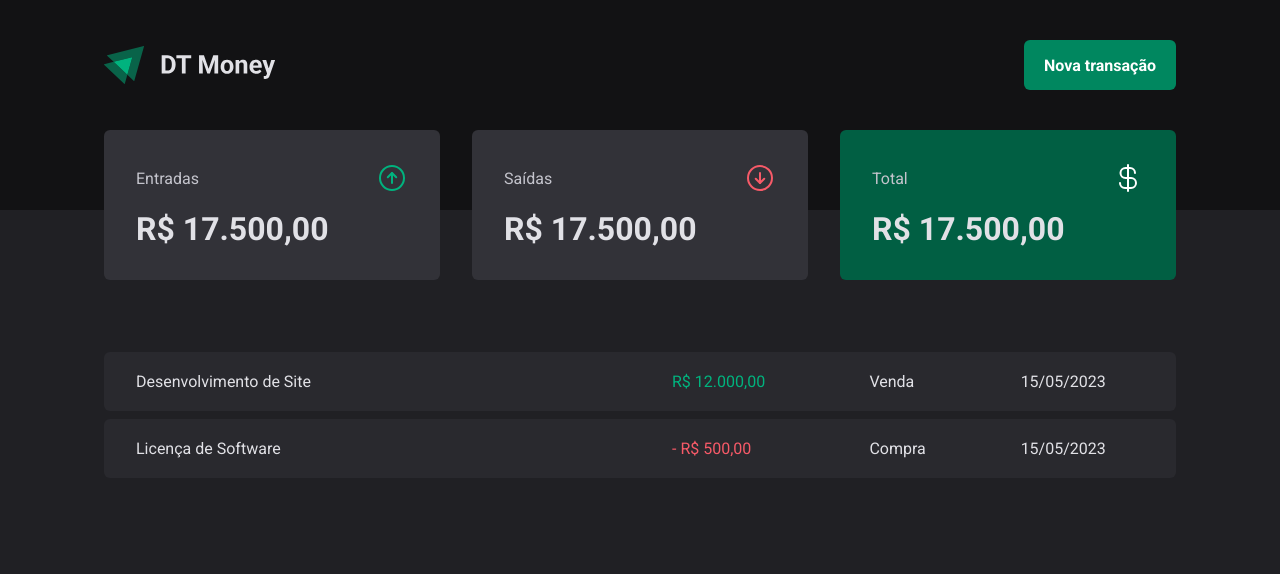
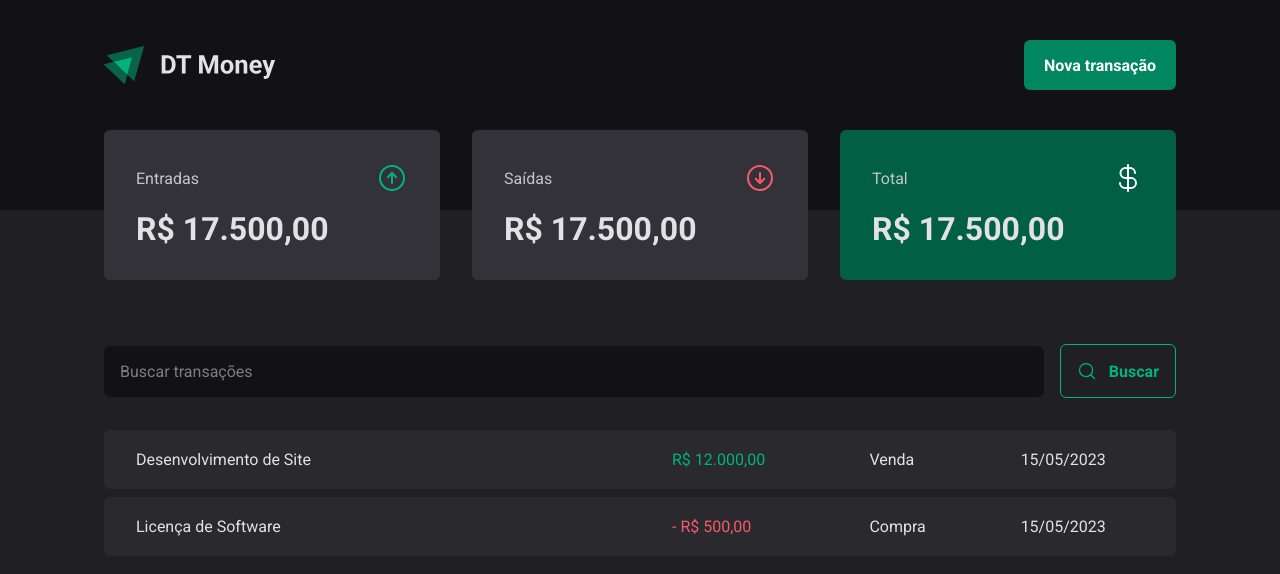
Before and after one commit to ivanrpassos/dt-money, a React (Vite) app: page / in a window 1280 px wide. Shown: the top 574 px of the page. Built offline with nearby package versions, Linux system fonts and the light colour scheme.

Commit message:
Aula 5 - Componente: SearchForm

```diff
--- /dev/null
+++ b/src/pages/Transctions/components/SearchForm.tsx
@@ -0,0 +1,14 @@
+import { SearchFormContainer } from './styles';
+
+import { MagnifyingGlass } from 'phosphor-react';
+
+export const SearchForm = () => {
+  return (
+    <SearchFormContainer>
+      <input type='text' placeholder='Buscar transações' />
+      <button type='submit'>
+        <MagnifyingGlass size={20} /> Buscar
+      </button>
+    </SearchFormContainer>
+  );
+};
--- /dev/null
+++ b/src/pages/Transctions/components/styles.ts
@@ -0,0 +1,45 @@
+import styled from 'styled-components';
+
+export const SearchFormContainer = styled.form`
+  display: flex;
+  align-items: center;
+  gap: 1rem;
+
+  input {
+    flex: 1;
+    border-radius: 6px;
+    border: 0;
+    background-color: ${(props) => props.theme['gray-900']};
+    color: ${(props) => props.theme['gray-300']};
+    padding: 1rem;
+
+    &::placeholder {
+      color: ${(props) => props.theme['gray-500']};
+    }
+  }
+
+  button {
+    display: flex;
+    align-items: center;
+    gap: 0.75rem;
+
+    border: 0;
+    padding: 1rem;
+    background-color: transparent;
+    border: 1px solid ${(props) => props.theme['green-300']};
+    color: ${(props) => props.theme['green-300']};
+    font-weight: 700;
+    border-radius: 6px;
+
+    &:hover {
+      background-color: ${(props) =>
+        props.theme['green-500']};
+      border: 1px solid
+        ${(props) => props.theme['green-500']};
+      color: ${(props) => props.theme.white};
+
+      transition: background-color 0.2s, color 0.2s,
+        border-color 0.2s;
+    }
+  }
+`;
--- a/src/pages/Transctions/index.tsx
+++ b/src/pages/Transctions/index.tsx
@@ -1,5 +1,6 @@
 import { Header } from '../../components/Header';
 import { Summary } from '../../components/Summary';
+import { SearchForm } from './components/SearchForm';
 import {
   PriceHighlight,
   TransactionsContainer,
@@ -13,6 +14,8 @@
       <Summary />
 
       <TransactionsContainer>
+        <SearchForm />
+
         <TransactionsTable>
           <tbody>
             <tr>
--- a/src/pages/Transctions/styles.ts
+++ b/src/pages/Transctions/styles.ts
@@ -11,7 +11,8 @@
   width: 100%;
   border-collapse: separate;
   border-spacing: 0 0.5rem;
-  /* margin-top: 1.5rem; */
+  margin-top: 1.5rem;
+
   td {
     padding: 1.25rem 2rem;
     background: ${(props) => props.theme['gray-700']};
```
